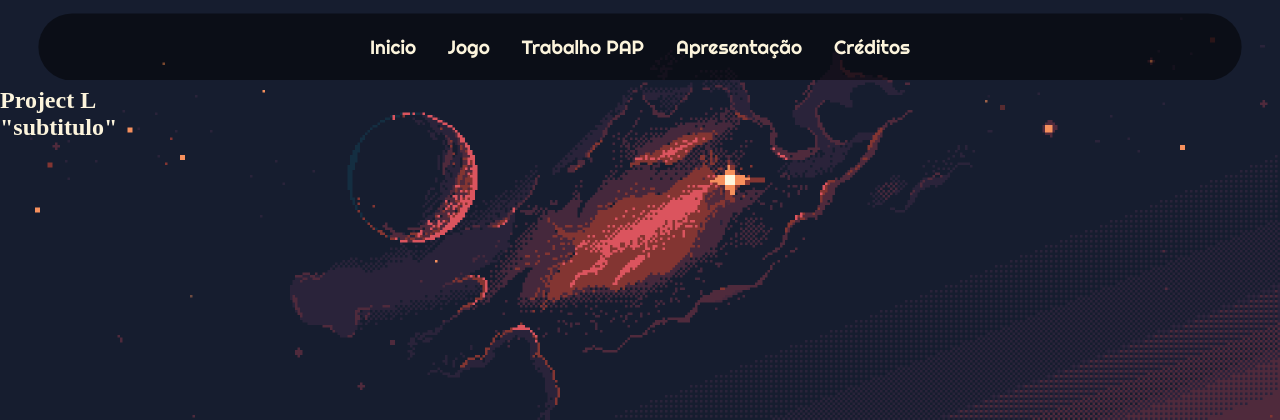
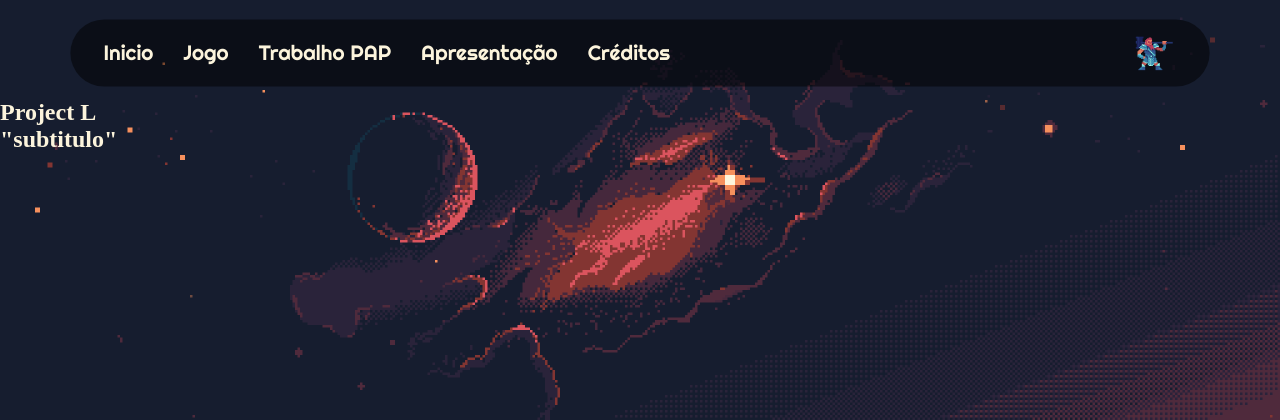
Before and after one commit to Fr3it4z/SiteMuito-Foda, a PHP site: page / in a window 1280 px wide. Shown: the top 420 px of the page. Run offline with PHP 8.4, Linux system fonts and the light colour scheme.

Commit message:
meter pau na mesa (comentei todo o código)

```diff
--- a/PHP/css/style.css
+++ b/PHP/css/style.css
@@ -3,47 +3,78 @@
 
 *{
     /*Css Geral*/
+    /* tirar todo o tipo de deffalt settiungs do css */
     margin:0;
     padding: 0;
     box-sizing: border-box;
     text-decoration: none;
+    /* meter a cor para todas as letras */
     color: rgb(252,244,220);
 }
-
 body{
+    /* Toda parte do site */
     background-image: url('../image/wallpaperspace.gif');
+    /* imagem de background */
     background-repeat: no-repeat;
+    /* não auto preencher com mais imagens iguais */
     background-attachment: fixed;
+    /* imagem parada */
     background-size: cover;
+    /* preencher todo o site */
 }
 .pretoimagem{
-
+    /* imagem preta de backgroud de da navbar */
+    /* posição da navbar */
     padding: 0.5%;
+    /* nenhum outro elemento pode mudar a imagem */
     position: absolute;
-    background-position: 100%;
+    /* fica mais transparente */
     opacity: 0.5;
+    /* ficar atras de todos os outros elementos */
     z-index: -1;
+    /* maximo que pode chegar a imagem */
     max-height: 10%;
-    max-width: 95%;
+    max-width: 90%;
+    /* borda redonda */
     border-radius: 40px;
 }
 .navbar{
+    /* posição da navbar */
     margin-top: 0.5%;
     padding: 2.2%;
+    /* estilo de posição de elementos da navbar */
     display: flex;
+    /* condições flex*/
+    /* por items em linha */
     flex-direction: row;
+    /* por-los no centro */
     align-items: center;
+    /* maneira de como se posicionam dentro do div */
     justify-content: space-around;
     list-style-type: none;
     overflow: hidden;
+    border-radius: 40px;
 }
 .menutext{
+    /* defenições de texto */
     color: rgb(252,244,220);
     font-family: 'Righteous', cursive;
     font-weight: 400;
-    font-size: 120%;
+    font-size: 130%;
+}
+.menutext:hover{
+    /* defenição de quando se passa por cima */
+    color: rgb(221,86,91);
+    text-shadow: 1px 1px 2px #6c5454, 0 0 25px #60281c, 0 0 10px #60281c;
 }
 .firstmenu{
+    /* gap entre os elementos */
     display: flex;
-    gap: 32px;
+    gap: 30px;
 }
+.imgnavbar{
+    /* defenição de logo */
+    height: 10%;
+    max-width: 20%;
+    margin-top: -1.5%;
+}
--- a/PHP/index.php
+++ b/PHP/index.php
@@ -12,7 +12,7 @@
     <meta name="description" content="">
     <meta name="author" content="">
     <!-- CSS -->
-    <link rel="stylesheet" href="css/style.css?v=3284">
+    <link rel="stylesheet" href="./css/style.css?=3284">
     <!-- fevicon -->
     <link rel="icon" href="">
 </head>
@@ -23,14 +23,20 @@
     <header class="cabecalho">
         <!--linha de cima para mudar de pagina-->
         <div class="navbar">
-        <img class="pretoimagem" src="./image/preto.jpg" width="100%">
+            <img class="pretoimagem" src="./image/preto.jpg" alt="preto" width="100%">
             <nav class="firstmenu">
+                <!-- output de texto (texto da navbar)-->
                 <a class="menutext" href="">Inicio</a>
                 <a class="menutext" href="">Jogo</a>
                 <a class="menutext" href="">Trabalho PAP</a>
                 <a class="menutext" href="">Apresentação</a>
                 <a class="menutext" href="">Créditos</a>
             </nav>
+            <!-- algo como tab no word (ul)-->
+            <ul></ul>
+            <ul></ul>
+            <!-- image da navbar algo como uma logo -->
+            <img class="imgnavbar" src="./image/gifidlesprite.gif" alt="Logo fixe" width="4.5%">
         </div>
     </header>
     <!--parte principal-->
```
Also changed, not shown: PHP/image/gifidlesprite.gif (added), PHP/image/personstand.gif (deleted).
